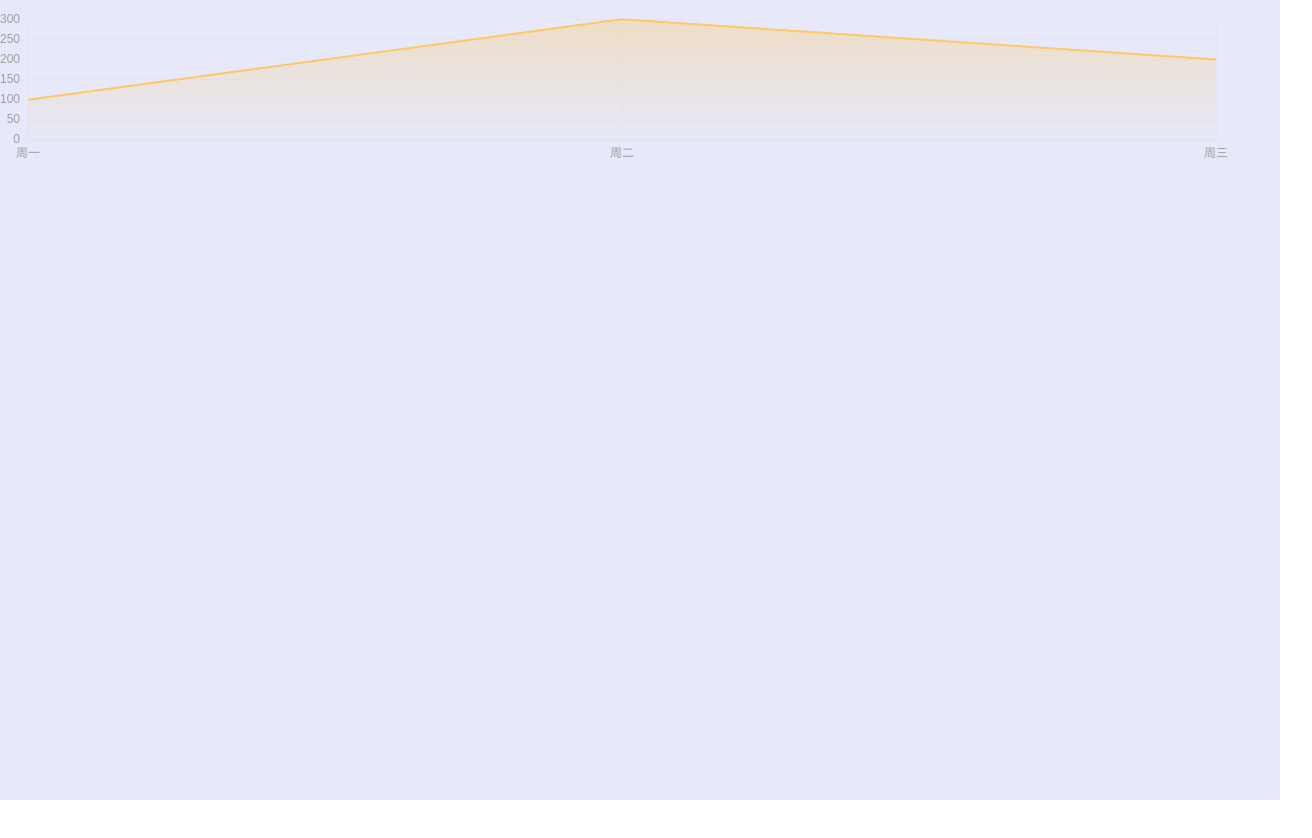
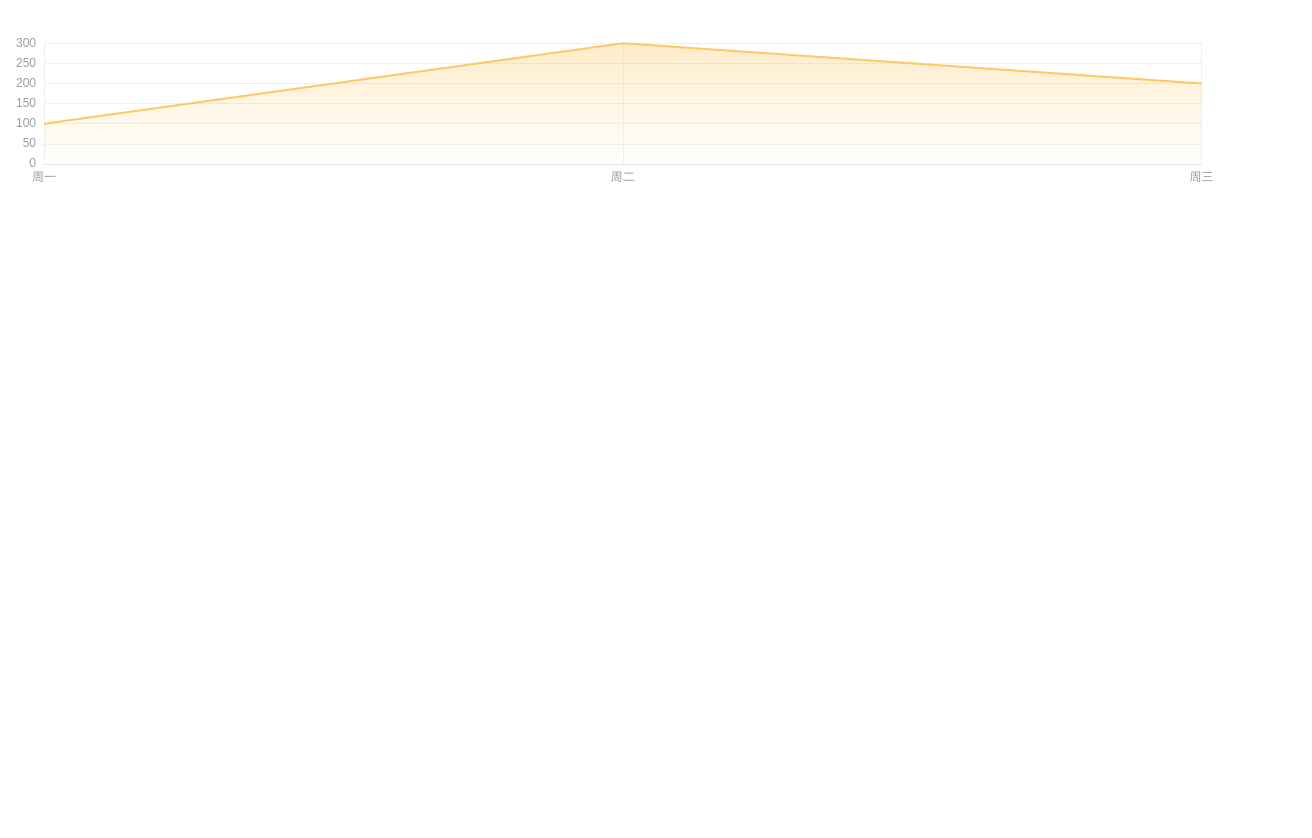
Before and after one commit to Meruem117/vue2-decorator-start, a Vue app: page / in a window 1280 px wide. Shown: the top 838 px of the page, 1312 px wide, since content can reach past the window. Before the commit the page ends 800 px from the top, so only its background shows below. Built offline with nearby package versions, Linux system fonts and the light colour scheme.

Commit message:
change style

```diff
--- a/src/views/Home.vue
+++ b/src/views/Home.vue
@@ -33,11 +33,12 @@ export default class HomeView extends Vue {
 .page {
     width: 100%;
     min-height: 100vh;
+    padding: 24px 16px;
     text-align: center;
-    background-color: #e7e9fa;
+    background-color: #fff;
 
     .chart {
-        width: 100%;
+        width: calc(100% - 32px);
         height: 160px;
     }
 }
```
